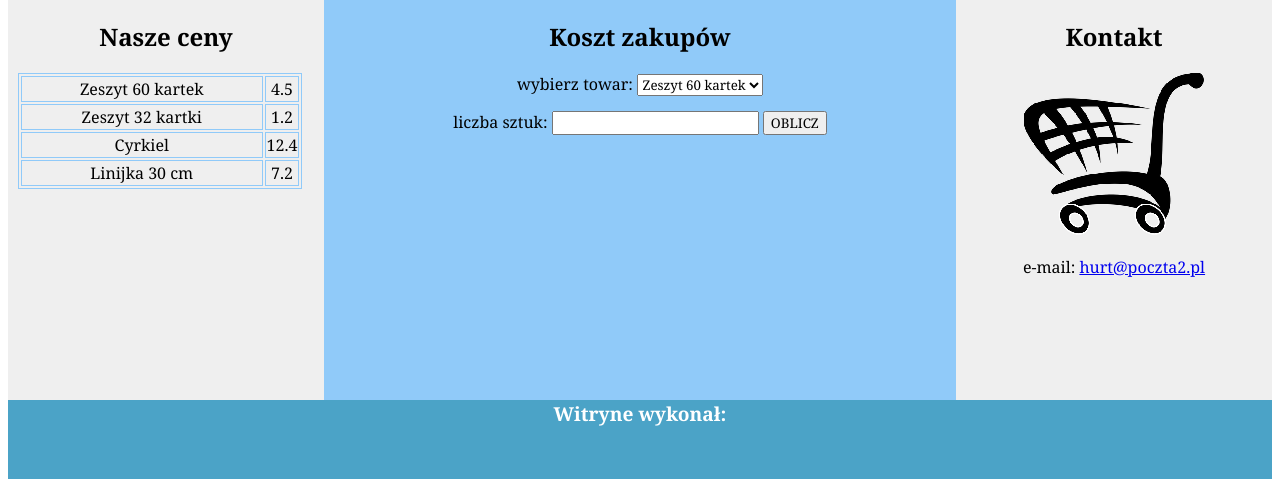
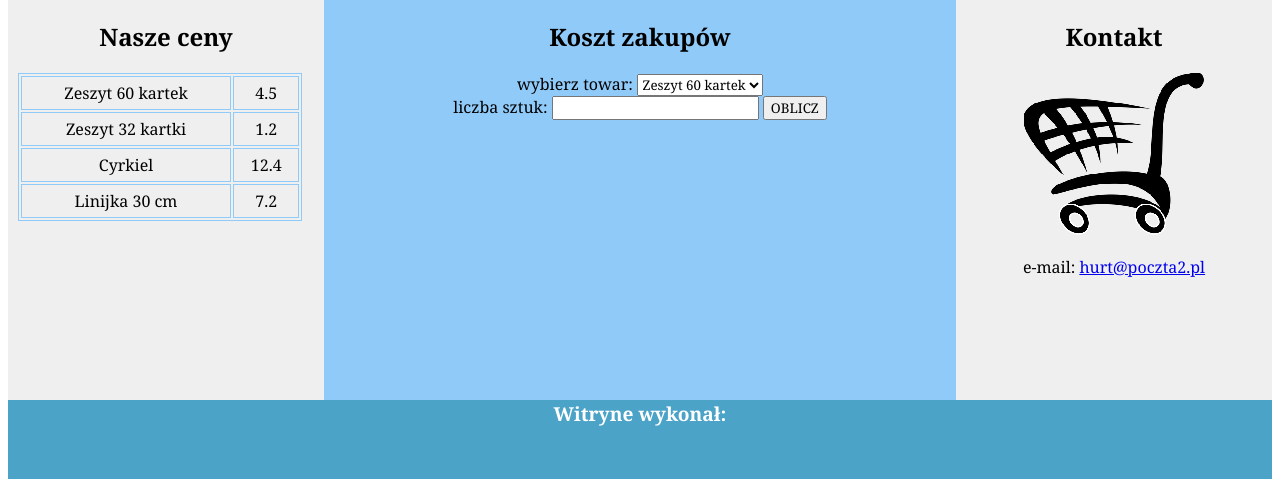
Before and after one commit to danstanek/INF-03, a PHP site: page / in a window 1280 px wide. Shown: the part 106-585 px from the top of the page. Run offline with PHP 8.4, Linux system fonts and the light colour scheme; data comes from the database, SQL or seed files in the repository.

Commit message:
Update styl.css

```diff
--- a/inf_03_2023_06_02/styl.css
+++ b/inf_03_2023_06_02/styl.css
@@ -25,11 +25,7 @@ footer, header {
     float: left;
 }
 
-td {
-    margin-left: 10px;
-    width: 90%;
-    border: #90CAF9 1px solid;
-}
+
 
 table {
     margin-left: 10px;
@@ -38,19 +34,9 @@ table {
 }
 
 td {
-    margin-left: 10px;
-    width: 90%;
-    border: #90CAF9 1px solid;
+    padding: 5px;
+    border: 1px solid #90caf9;
 }
-
-
-table {
-    margin-left: 10px;
-    width: 90%;
-    border: #90CAF9 1px solid;
+tr:hover {
+    color: #90caf9
 }
-
-input {
-    margin-top:15px;
-    margin-bottom:15px;
-}
```
